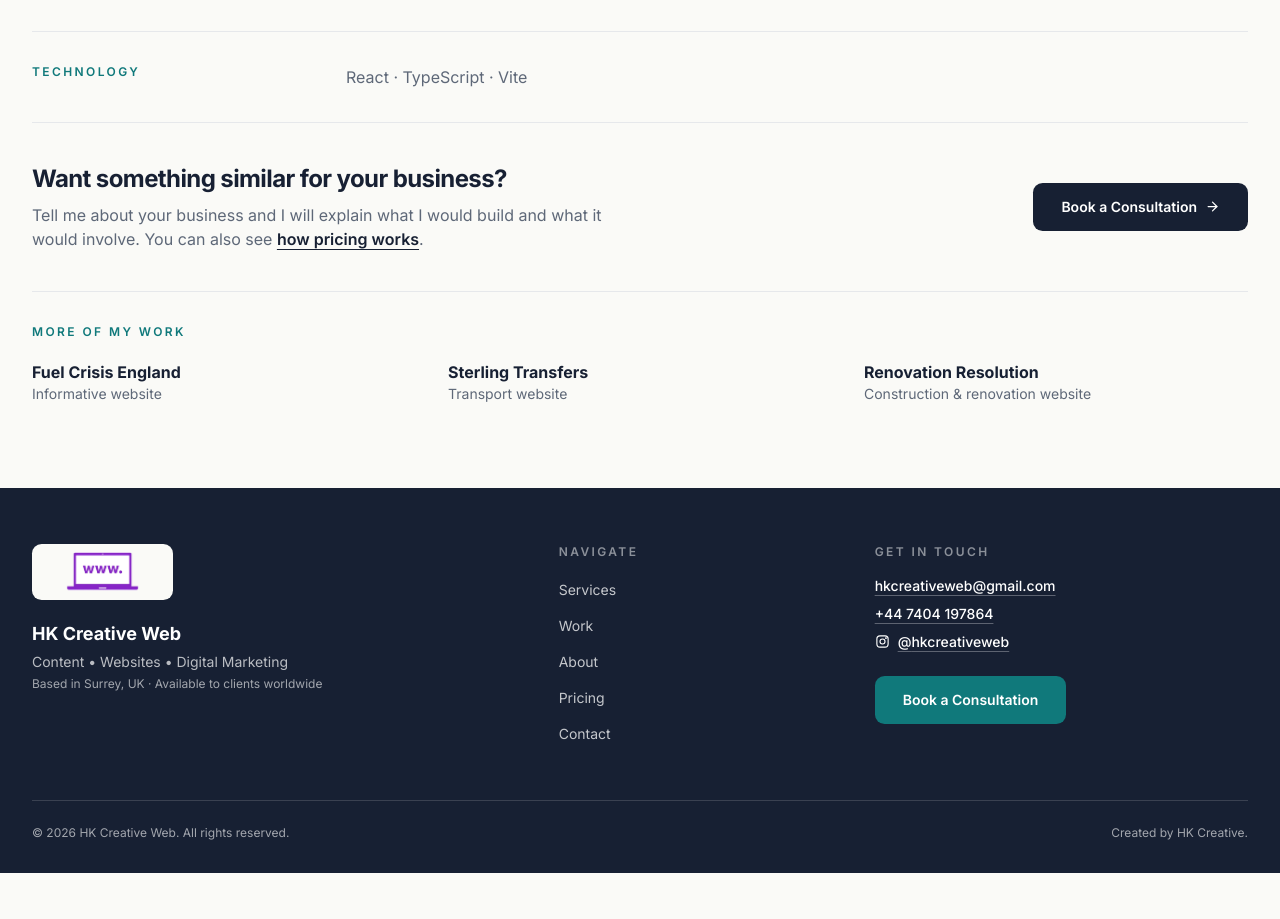
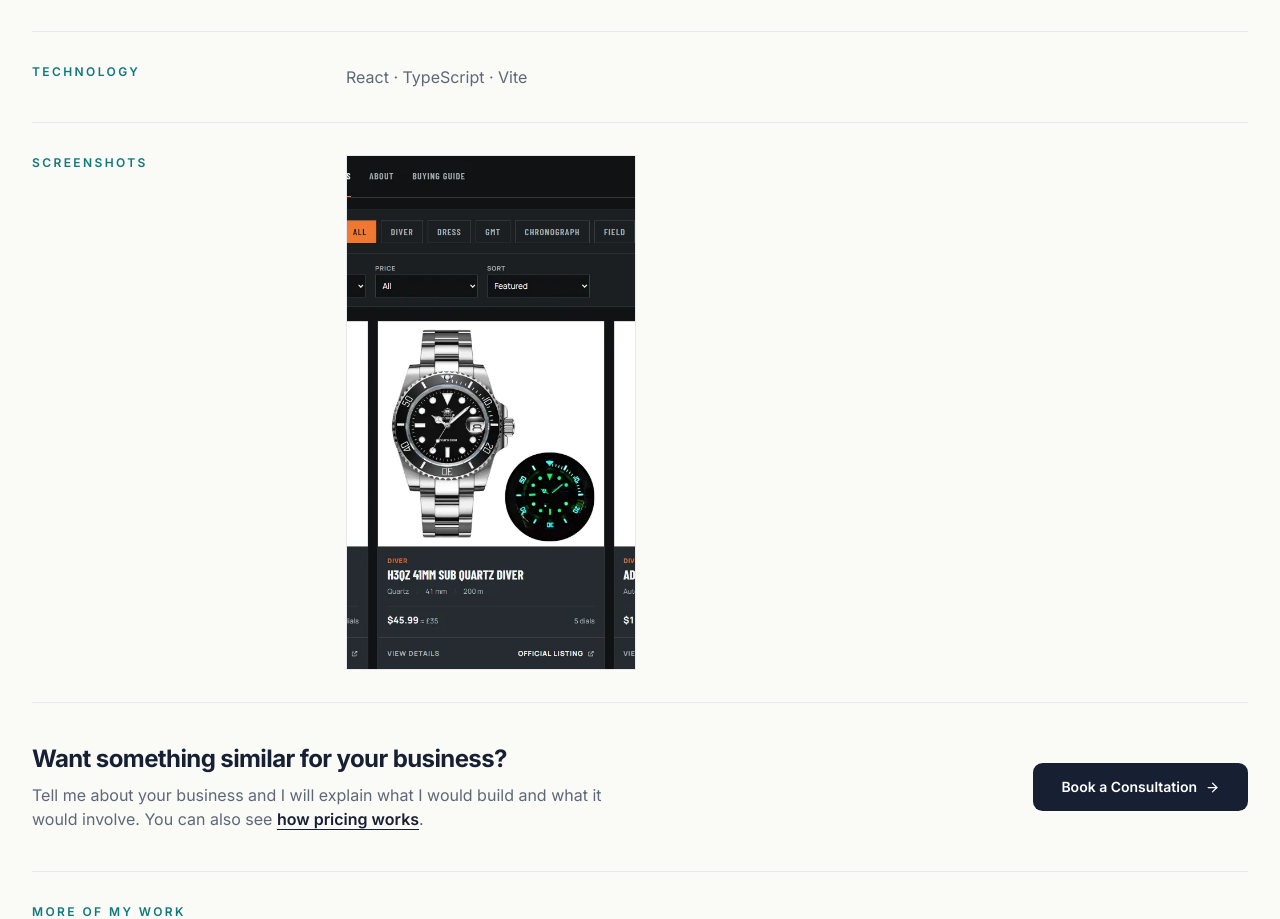
Before and after one commit to hkcreativeweb/hkcreativewebsite, a Next.js app: page /work/addiesdive-catalogue in a window 1280 px wide. Shown: the part 1760-2679 px from the top of the page. Before the commit the page ends 2633 px from the top, so only its background shows below. Built offline with nearby package versions, Linux system fonts and the light colour scheme.

Commit message:
Add shop page screenshot to Addiesdive case study
Co-Authored-By: Claude Opus 5.5 <noreply@anthropic.com>

```diff
--- a/src/data/projects.ts
+++ b/src/data/projects.ts
@@ -156,6 +156,9 @@ const addiesdiveCatalogue: WebsiteProject = {
   url: 'https://addiesdive-catalogue.vercel.app/',
   image: '/images/portfolio/addiesdive-catalogue-desktop-1600.webp',
   alt: 'Addiesdive Watch Catalogue homepage with the Built for the Elements hero',
+  gallery: [
+    { src: '/images/portfolio/addiesdive-catalogue-shop-1440.webp', alt: 'Addiesdive Watch Catalogue shop page with search, type filters and watch cards showing USD prices, GBP equivalents and official listing links' },
+  ],
   metaDescription: 'An unofficial, independent watch catalogue portfolio project with search, filters, dial options and GBP price equivalents, linking to official Addiesdive listings.',
   services: ['Website design', 'Web development'],
   technologies: ['React', 'TypeScript', 'Vite'],
```
Also changed, not shown: public/images/portfolio/addiesdive-catalogue-shop-1440.webp (added).
